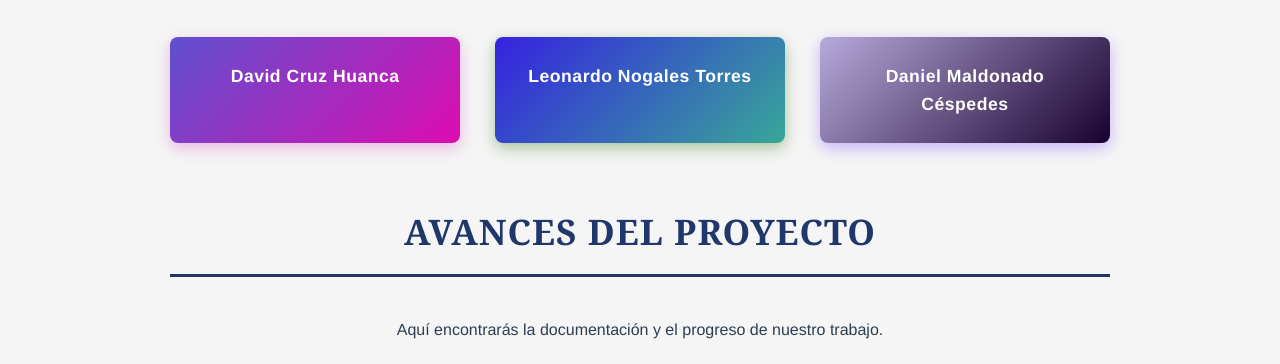
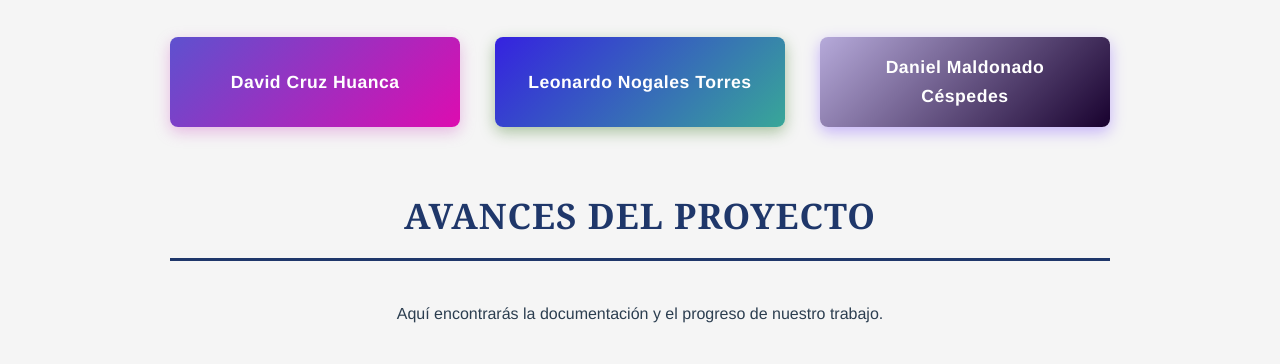
Before and after one commit to LeonardoNogalesTorres/Repositorio_Grupal_Sin_Nombre, a plain HTML site: page index.html in a window 1280 px wide. Shown: the part 719-1083 px from the top of the page. Drawn offline with Linux system fonts and the light colour scheme.

Commit message:
Mejora en Nombres

```diff
--- a/styles.css
+++ b/styles.css
@@ -112,16 +112,23 @@ h2 {
 .member-card {
     /* Base de la tarjeta */
     padding: 25px;
-    border-radius: 8px; /* Hacemos el borde un poco más suave */
-    border: none; /* Quitamos el borde sólido */
-    color: white; /* El texto debe ser blanco para contrastar con el degradado */
+    border-radius: 8px;
+    border: none;
+    color: white;
+
+    /* MODIFICACIONES PARA CENTRADO PERFECTO: */
+    display: flex;             /* Habilita Flexbox */
+    align-items: center;       /* Centra verticalmente */
+    justify-content: center;   /* Centra horizontalmente */
+    height: 90px;              /* Fija una altura uniforme para todas las tarjetas */
+
     text-align: center;
     width: calc(33% - 20px);
-    font-weight: 700; /* Texto más grueso */
+    font-weight: 700;
     font-size: 1.1em;
     letter-spacing: 0.5px;
     transition: transform 0.3s, box-shadow 0.3s;
-    cursor: default; /* Indica que no es un enlace */
+    cursor: default;
 }
 
 /* Estilos de Degradado Únicos para cada Miembro */
```
